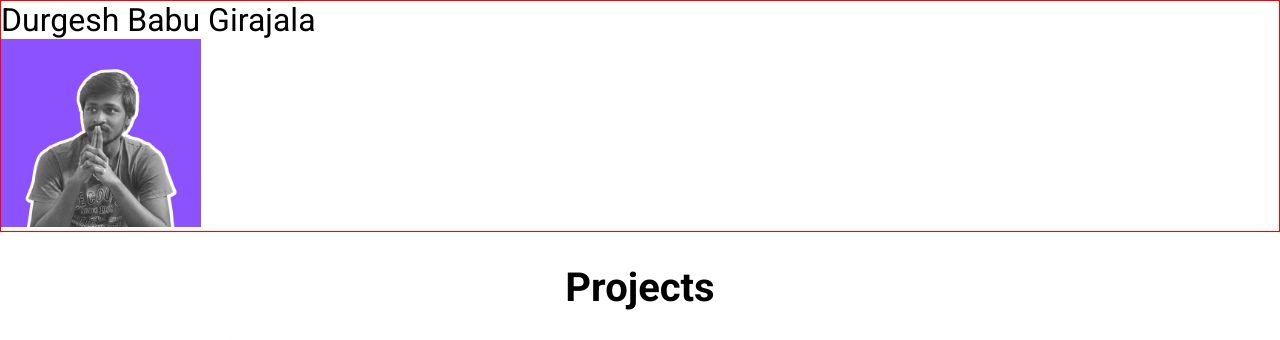
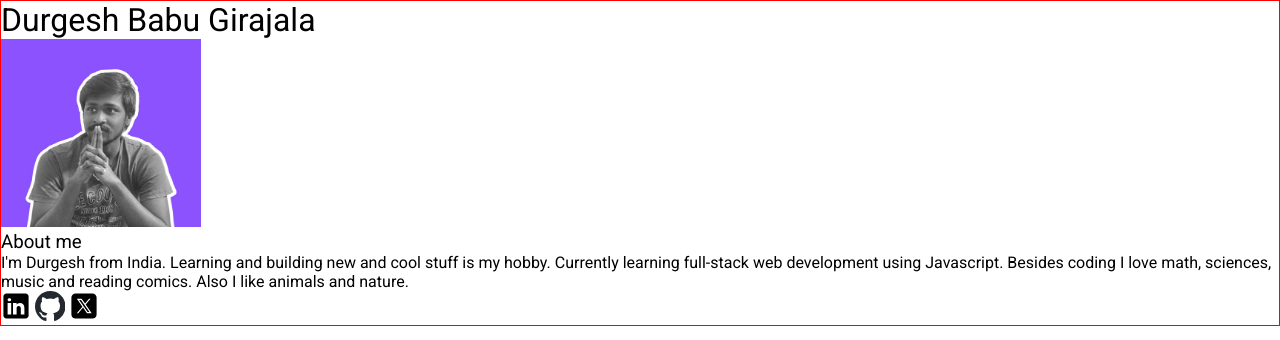
Before and after one commit to durgeshbg/homepage, a website built with webpack: page src/index.html in a window 1280 px wide. Shown: the top 340 px of the page. Built offline with nearby package versions, Linux system fonts and the light colour scheme.

Commit message:
add: header content

```diff
--- a/src/index.html
+++ b/src/index.html
@@ -7,17 +7,39 @@
   </head>
   <body>
     <header>
-      <h1>Durgesh Babu Girajala</h1>
       <picture>
+        <h1>Durgesh Babu Girajala</h1>
         <source media="(max-width: 412px)" id="profile-mobile" srcset="" />
         <source media="(max-width: 810px)" id="profile-tablet" srcset="" />
         <img src="" alt="Profile Picture" id="profile-pc" />
       </picture>
+      <div class="about">
+        <h3>About me</h3>
+        <div class="text">
+          I'm Durgesh from India. Learning and building new and cool stuff is my
+          hobby. Currently learning full-stack web development using Javascript.
+          Besides coding I love math, sciences, music and reading comics. Also I
+          like animals and nature.
+          <div class="links">
+            <a href="https://www.linkedin.com/in/durgeshbg/" target="_blank"
+              ><img alt="LinkedIn Icon" class="icon linkedin"
+            /></a>
+            <a href="https://github.com/durgeshbg" target="_blank"
+              ><img alt="GitHub Icon" class="icon github"
+            /></a>
+            <a href="https://twitter.com/durgeshbg" target="_blank"
+              ><img alt="X Icon" class="icon x"
+            /></a>
+          </div>
+        </div>
+      </div>
     </header>
+
     <main>
       <h2>Projects</h2>
       <div class="projects"></div>
     </main>
+
     <footer>
       <picture>
         <source media="(max-width: 412px)" id="contact-mobile" srcset="" />
```
